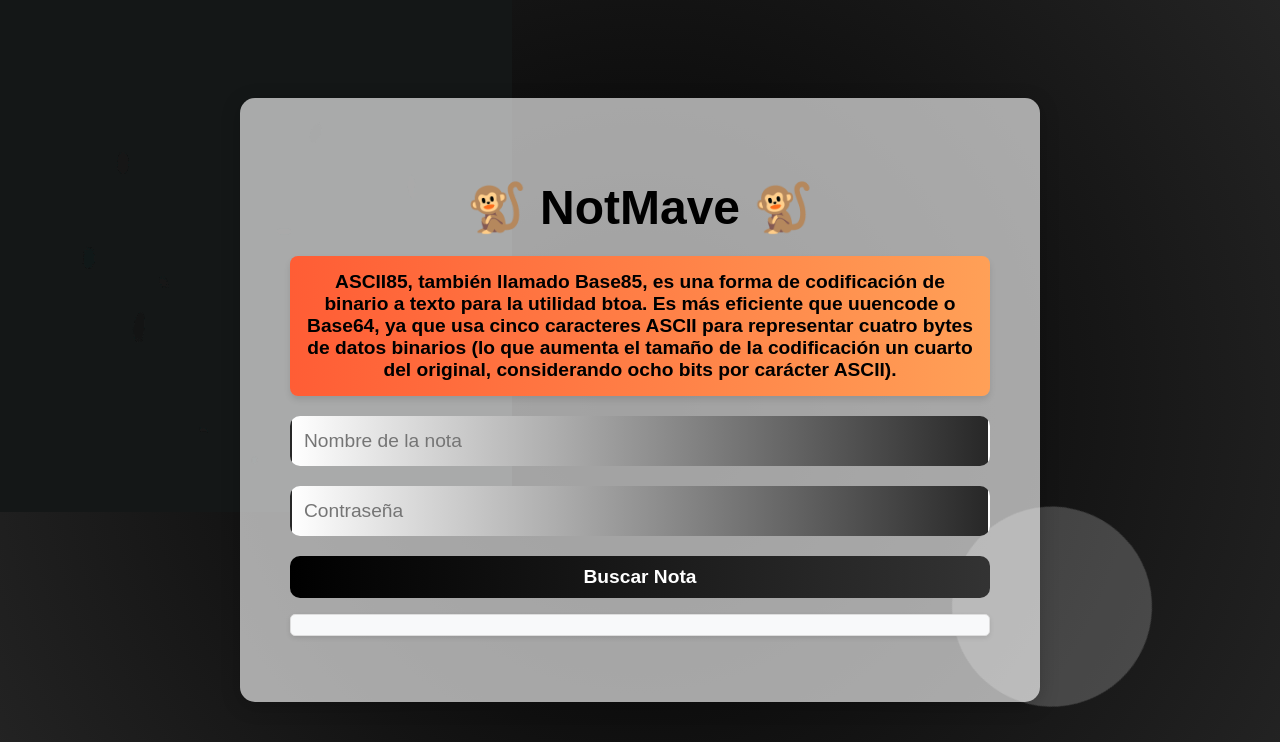
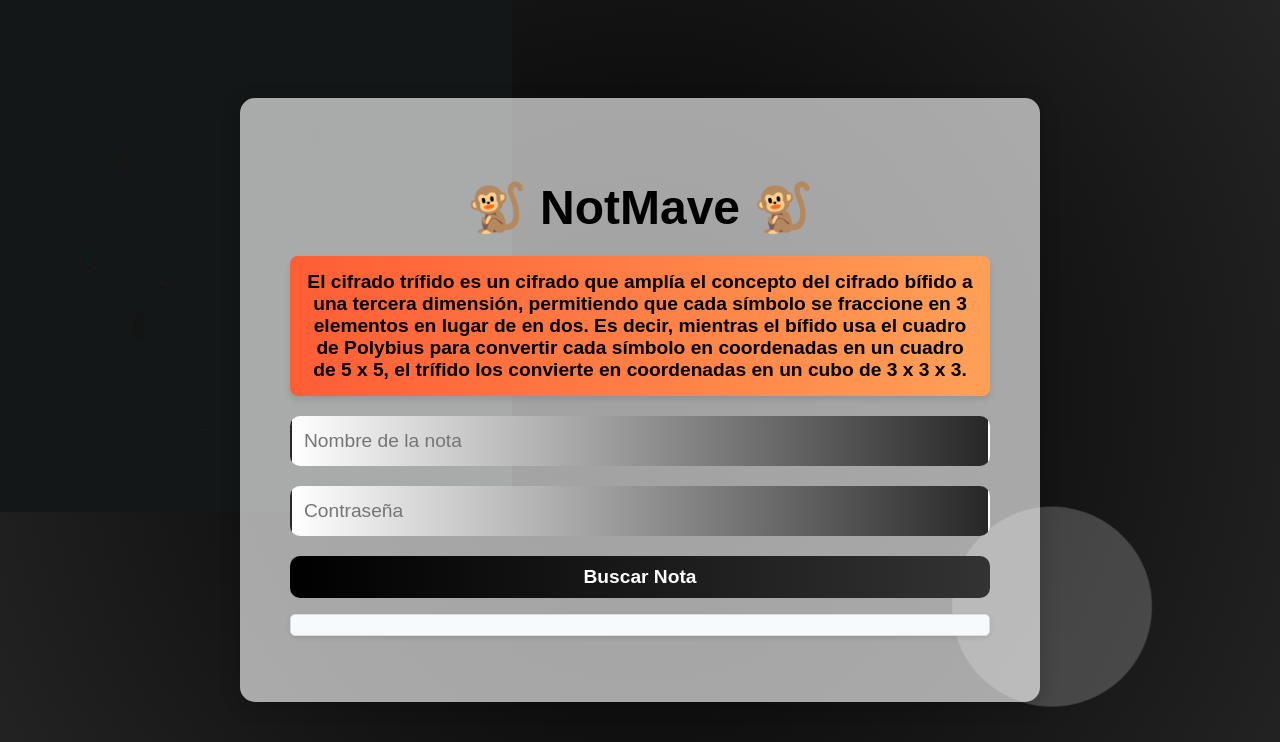
Before and after one commit to HanzMaverick/NotasMave, a Flask app: page / in a window 1280 px wide. Shown: the top 742 px of the page. Run offline with Flask 3, Linux system fonts and the light colour scheme; some libraries are stand-ins or nearby versions.

Commit message:
juego 19abril

```diff
--- a/templates/search.html
+++ b/templates/search.html
@@ -129,7 +129,7 @@
 
     <!-- Carrusel de textos -->
     <div id="carousel" class="carousel">
-      <div class="carousel-item active"> ASCII85, también llamado Base85, es una forma de codificación de binario a texto para la utilidad btoa. Es más eficiente que uuencode o Base64, ya que usa cinco caracteres ASCII para representar cuatro bytes de datos binarios (lo que aumenta el tamaño de la codificación un cuarto del original, considerando ocho bits por carácter ASCII). </div>
+      <div class="carousel-item active"> El cifrado trífido es un cifrado que amplía el concepto del cifrado bífido a una tercera dimensión, permitiendo que cada símbolo se fraccione en 3 elementos en lugar de en dos. Es decir, mientras el bífido usa el cuadro de Polybius para convertir cada símbolo en coordenadas en un cuadro de 5 x 5, el trífido los convierte en coordenadas en un cubo de 3 x 3 x 3. </div>
       <div class="carousel-item" id="btcPriceSlide">💲 Cargando precio de Bitcoin...</div>
       <div class="carousel-item" id="btcVolumeSlide">📊 Cargando volumen de transacciones...</div>
       <div class="carousel-item" id="btcHashrateSlide">⚡ Cargando hashrate de la red...</div>
```
Also changed, not shown: instance/notes.db.
